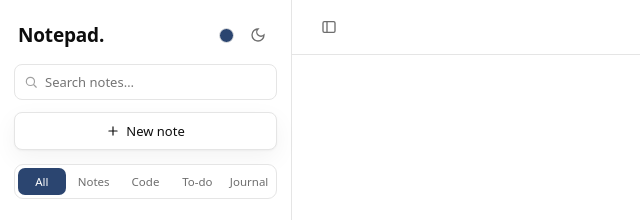
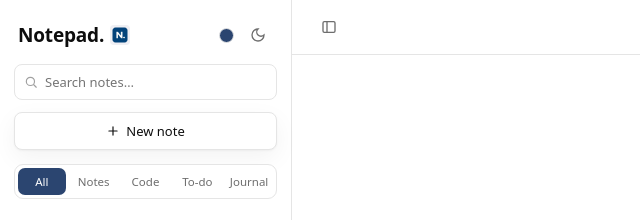
Before and after one commit to dhilipcud99-cmd/Notepad, a plain HTML site: page index.html in a window 1280 px wide. Shown: the top 220 px of the page, 0-640 px from the left. Drawn offline with Linux system fonts and the light colour scheme.

Commit message:
feat: show custom branding logo following Notepad text in sidebar

```diff
--- a/index.html
+++ b/index.html
@@ -84,6 +84,8 @@
     padding:20px 18px 14px;
   }
   .brand-mark{
+    display:inline-flex;
+    align-items:center;
     font-family: var(--font-sans);
     font-style:normal;
     font-weight:600;
@@ -96,6 +98,12 @@
   }
   .brand-mark:hover{
     opacity:0.75;
+  }
+  .brand-logo-img{
+    width:20px;
+    height:20px;
+    border-radius:4px;
+    margin-left:6px;
   }
   .icon-btn{
     width:30px; height:30px;
@@ -750,7 +758,7 @@
 
   <aside class="sidebar" id="sidebar">
     <div class="brand">
-      <span class="brand-mark" id="brandMark" title="Reset view">Notepad.</span>
+      <span class="brand-mark" id="brandMark" title="Reset view">Notepad. <img class="brand-logo-img" src="favicon.png" alt="Logo"></span>
       <div class="brand-actions">
         <button class="icon-btn accent-swatch-btn" id="accentBtn" title="Accent color (double-click to reset)">
           <span class="accent-swatch" id="accentSwatch"></span>
```
Also changed, not shown: notepad.html (+9 -1 lines).
